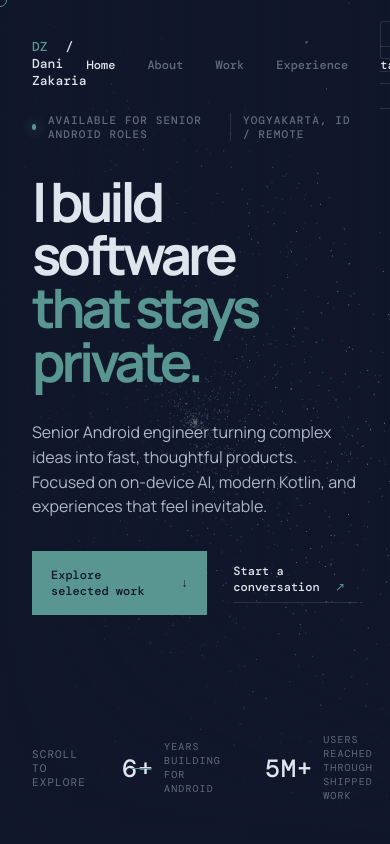
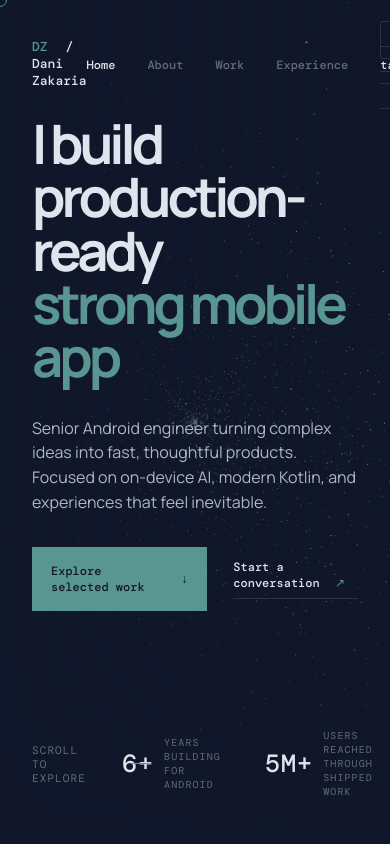
Before and after one commit to DaniZakaria63/portofolio, a website: page index.html in a window 390 px wide. Shown: the top 844 px of the page. Drawn offline with nearby package versions, Linux system fonts and the light colour scheme; animation ran at ten frames a second.

Commit message:
content: hero copy - 'I build production-ready strong mobile app' (drops availability eyebrow)

```diff
--- a/index.html
+++ b/index.html
@@ -33,8 +33,7 @@
     <section class="hero-section" id="hero">
       <canvas class="hero-canvas" id="heroCanvas" aria-hidden="true"></canvas><div class="hero-overlay"></div>
       <div class="hero-content container">
-        <div class="eyebrow reveal"><span class="status-dot"></span> Available for senior Android roles <span class="eyebrow-place">Yogyakarta, ID / Remote</span></div>
-        <h1 class="hero-name reveal">I build software<br><em>that stays private.</em></h1>
+        <h1 class="hero-name reveal">I build production-ready<br><em>strong mobile app</em></h1>
         <p class="hero-description reveal">Senior Android engineer turning complex ideas into fast, thoughtful products. Focused on on-device AI, modern Kotlin, and experiences that feel inevitable.</p>
         <div class="hero-buttons reveal"><a href="#projects" class="button button-primary">Explore selected work <span>↓</span></a><a href="mailto:dani.zakaria@proton.me" class="text-link">Start a conversation <span>↗</span></a></div>
         <div class="hero-bottom reveal"><span>Scroll to explore</span><div class="scroll-line"><i></i></div><div class="hero-stats"><div><strong>6+</strong><small>years building<br>for Android</small></div><div><strong>5M+</strong><small>users reached<br>through shipped work</small></div><div><strong>100%</strong><small>private AI<br>experiments</small></div></div></div>
```
